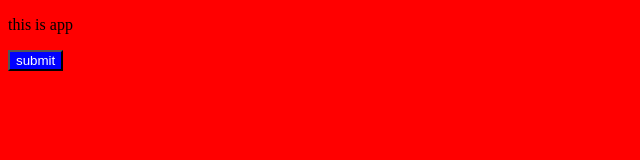
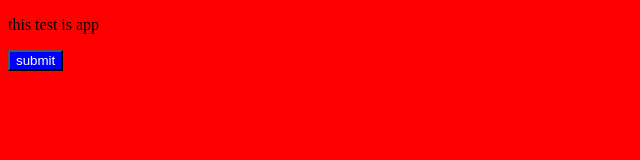
Before and after one commit to lahuuminh/test1, a plain HTML site: page index.html in a window 1280 px wide. Shown: the full height of the page, 0-640 px from the left. Drawn offline with Linux system fonts and the light colour scheme.

Commit message:
Update index.html

```diff
--- a/index.html
+++ b/index.html
@@ -8,7 +8,7 @@
     <link rel="stylesheet" href="index2.css" />
   </head>
   <body>
-    <p>this is app</p>
+    <p>this test is app</p>
     <button>submit</button>
   </body>
 </html>
```
